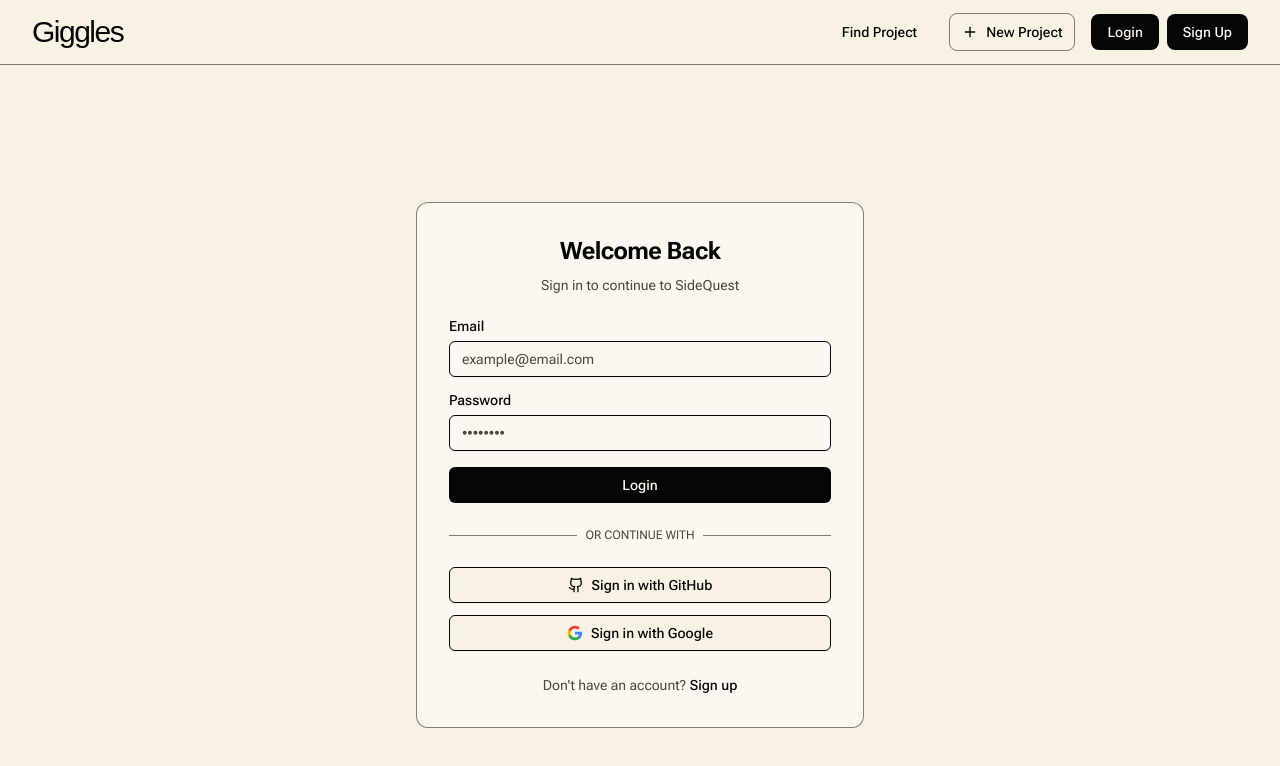
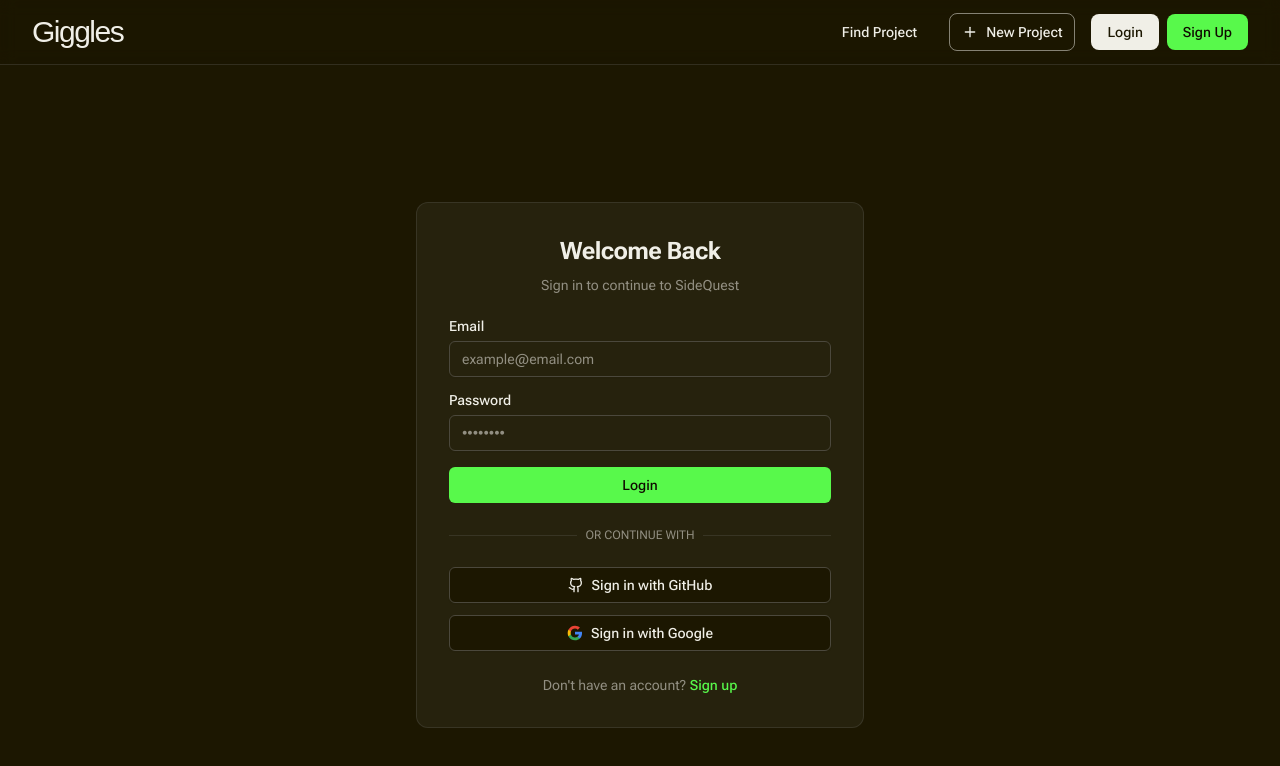
Before and after one commit to jiheejn/sidequest-frontend, a Next.js app: page /login in a window 1280 px wide. Shown: the top 766 px of the page. Built offline with nearby package versions, Linux system fonts and the light colour scheme; no server answers; a web font is replaced by a local one.

Commit message:
feat: update color theme to Neo-Brutalism with yellow-beige and green accents

```diff
--- a/src/app/globals.css
+++ b/src/app/globals.css
@@ -39,80 +39,67 @@
 'purple-gradient': 'radial-gradient(circle at bottom, rgba(157, 0, 255, 0.3) 0%, rgba(0,0,0,0) 60%)'
 }
 }
-/* 라이트 모드 테마 (기본, DesignWave 스타일 아님) */
+/* Light mode: Yellow-Beige + Green Neo-Brutalism */
 :root {
-    /* 기본 배경 및 텍스트 (요청하신 #f9f3db 기반) */
-    --background: oklch(0.96 0.02 90);      /* #f9f3db (따뜻한 버터 베이지) */
-    --foreground: oklch(0.12 0 0);          /* #1a1a1a (완전 검정보다 깊이 있는 먹색) */
+    /* Background: deep warm dark beige (user-specified) */
+    --background: oklch(20.46% 0.040 97.94);
+    --foreground: oklch(0.95 0.01 97);
 
-    /* 카드 및 팝업 (흰색에 가까운 베이지로 대비감 부여) */
-    --card: oklch(0.98 0.01 90);
-    --card-foreground: oklch(0.12 0 0);
-    --popover: oklch(0.98 0.01 90);
-    --popover-foreground: oklch(0.12 0 0);
+    /* Cards: slightly lighter than background for layering */
+    --card: oklch(25% 0.035 97.94);
+    --card-foreground: oklch(0.95 0.01 97);
+    --popover: oklch(25% 0.035 97.94);
+    --popover-foreground: oklch(0.95 0.01 97);
 
-    /* 핵심 포인트 (Primary: 강렬한 블랙 & 오프화이트) */
-    --primary: oklch(0.12 0 0);             /* 버튼 등 핵심 요소는 블랙으로 */
-    --primary-foreground: oklch(0.98 0.01 90); /* 블랙 위에는 밝은 베이지 텍스트 */
+    /* Primary: vibrant green accent (user-specified accent) */
+    --primary: oklch(86.53% 0.251 142.04);
+    --primary-foreground: oklch(15% 0.030 97.94);
 
-    /* 보조 및 강조 (Secondary: 세련된 뮤트 그레이-베이지) */
-    --secondary: oklch(0.90 0.03 90);       /* 배경보다 한 단계 어두운 베이지 */
-    --secondary-foreground: oklch(0.12 0 0);
-    --muted: oklch(0.92 0.02 90);
-    --muted-foreground: oklch(0.40 0.01 90); /* 차분한 중간 톤 */
-    --accent: oklch(0.20 0 0);              /* 강조 시 더 진한 블랙 */
-    --accent-foreground: oklch(0.98 0.01 90);
+    /* Secondary: lighter green (user-specified) */
+    --secondary: oklch(91.01% 0.179 134.56);
+    --secondary-foreground: oklch(15% 0.030 97.94);
 
-    /* 테두리 및 입력창 (요청하신 검정색 계열) */
-    --border: oklch(0.12 0 0);              /* 선명하고 얇은 블랙 라인 */
-    --input: oklch(0.12 0 0);
-    --ring: oklch(0.12 0 0);                /* 포커스 시에도 깔끔한 블랙 */
+    /* Muted: subtle warm tone */
+    --muted: oklch(28% 0.025 97.94);
+    --muted-foreground: oklch(0.65 0.02 97);
 
-    /* 에러/위험 (베이지와 대비되는 차분한 레드) */
-    --destructive: oklch(0.55 0.18 25);
-    --destructive-foreground: oklch(0.98 0.01 90);
+    /* Accent: same as user-specified accent green */
+    --accent: oklch(86.53% 0.251 142.04);
+    --accent-foreground: oklch(15% 0.030 97.94);
 
-    --radius: 0.5rem;                       /* 너무 둥글지 않은 세련된 반경 */
+    /* Borders: visible but not harsh */
+    --border: oklch(0.40 0.02 97);
+    --input: oklch(0.40 0.02 97);
+    --ring: oklch(86.53% 0.251 142.04);
+
+    /* Destructive */
+    --destructive: oklch(0.60 0.22 25);
+    --destructive-foreground: oklch(0.95 0.01 97);
+
+    /* Neo-brutalism: slightly sharper radius */
+    --radius: 0.375rem;
 }
 
-/* 다크 모드 ('DesignWave' 테마 적용)
-   - 검정 배경, 보라/핑크 포인트
-*/
+/* Dark mode: same concept, slightly deeper */
 .dark {
-    --radius: 0.625rem;
-
-    /* Core Colors */
-    --background: oklch(0 0 0); /* Pure Black */
-    --foreground: oklch(1 0 0); /* Pure White */
-
-    /* Primary Color (Main Purple from DesignWave) */
-    --primary: oklch(0.49 0.32 297); /* #9D00FF */
-    --primary-foreground: oklch(1 0 0); /* White text on primary */
-
-    /* Accent Color (Pink from DesignWave, for "WAVE" logo and highlights) */
-    --accent: oklch(0.64 0.26 320); /* #E040FB */
-    --accent-foreground: oklch(1 0 0); /* White text on accent */
-
-    /* Secondary Color (Subtle dark purple/gray) */
-    --secondary: oklch(0.15 0.05 297);
-    --secondary-foreground: oklch(0.95 0.01 297);
-
-    /* Muted Colors */
-    --muted: oklch(0.1 0.0 0);
-    --muted-foreground: oklch(0.6 0.0 0);
-
-    /* Card / Popover Colors (Slightly off-black for depth) */
-    --card: oklch(0.05 0.0 0);
-    --card-foreground: var(--foreground);
-    --popover: var(--card);
-    --popover-foreground: var(--foreground);
-
-    /* Border / Input / Ring Colors */
-    --border: oklch(1 0 0 / 0.1); /* 10% White for subtle borders */
-    --input: oklch(1 0 0 / 0.1);
-    --ring: var(--primary); /* Primary Purple for focus rings */
-
-    /* Destructive Color (Bright red/pink for errors/warnings) */
+    --radius: 0.375rem;
+    --background: oklch(16% 0.035 97.94);
+    --foreground: oklch(0.93 0.01 97);
+    --card: oklch(20% 0.030 97.94);
+    --card-foreground: oklch(0.93 0.01 97);
+    --popover: oklch(20% 0.030 97.94);
+    --popover-foreground: oklch(0.93 0.01 97);
+    --primary: oklch(86.53% 0.251 142.04);
+    --primary-foreground: oklch(15% 0.030 97.94);
+    --secondary: oklch(91.01% 0.179 134.56);
+    --secondary-foreground: oklch(15% 0.030 97.94);
+    --muted: oklch(24% 0.020 97.94);
+    --muted-foreground: oklch(0.60 0.02 97);
+    --accent: oklch(86.53% 0.251 142.04);
+    --accent-foreground: oklch(15% 0.030 97.94);
+    --border: oklch(0.35 0.02 97);
+    --input: oklch(0.35 0.02 97);
+    --ring: oklch(86.53% 0.251 142.04);
     --destructive: oklch(0.6 0.25 29);
 }
 
```
